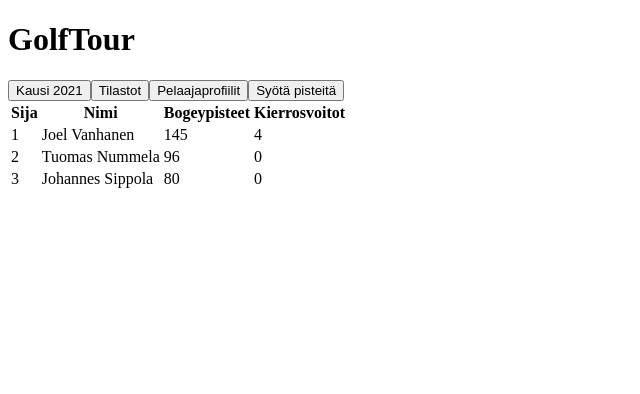
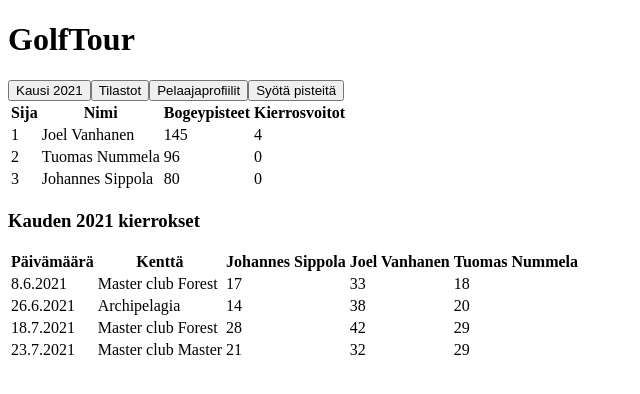
Before and after one commit to tuomax7/golftour, a React (Create React App) app: page / in a window 1280 px wide. Shown: the top 394 px of the page, without its empty margins (0-640 px from the left). Built offline with nearby package versions, Linux system fonts and the light colour scheme.

Commit message:
Began working on a list of played rounds.

```diff
--- a/src/App.js
+++ b/src/App.js
@@ -4,6 +4,7 @@ import ScoreInput from './components/ScoreInput'
 import Navbar from './components/Navbar.js'
 
 import {useState} from 'react'
+import RoundListing from './components/RoundListing';
 
 function App() {
 
@@ -13,20 +14,60 @@ function App() {
             name: "Johannes Sippola",
             score: [80, 0, 0],
             roundWins: [0, 0, 0],
-            records: [28, 0, 0]
+            records: [28, 0, 0],
+            id: "johannes"
         },
         {
             name: "Joel Vanhanen",
             score: [145, 0, 0],
             roundWins: [4, 0, 0],
-            records: [42, 0, 0]
+            records: [42, 0, 0],
+            id: "joel"
         },
         {
             name: "Tuomas Nummela",
             score: [96, 0, 0],
             roundWins: [0, 0, 0],
-            records: [29, 0, 0]
+            records: [29, 0, 0],
+            id: "tuomas"
         }
+    ]
+  )
+
+  const [rounds, setRounds] = useState(
+    [
+      [
+        {
+          date: "8.6.2021",
+          course: "Master club Forest",
+          johannes: 17,
+          joel: 33,
+          tuomas: 18
+        },
+        {
+          date: "26.6.2021",
+          course: "Archipelagia",
+          johannes: 14,
+          joel: 38,
+          tuomas: 20
+        },
+        {
+          date: "18.7.2021",
+          course: "Master club Forest",
+          johannes: 28,
+          joel: 42,
+          tuomas: 29
+        },
+        {
+          date: "23.7.2021",
+          course: "Master club Master",
+          johannes: 21,
+          joel: 32,
+          tuomas: 29
+        }
+      ],
+      [],
+      []
     ]
   )
 
@@ -40,6 +81,7 @@ function App() {
         <div>
           <Navbar currentSeason={currentSeason} appState={appState} setAppState={setAppState}/>
           <Leaderboard contestants={contestants} setContestants={setContestants} currentSeason={currentSeason} appState={appState}/>
+          <RoundListing currentSeason={currentSeason} contestants={contestants} rounds={rounds}/>
         </div>
       )
 
@@ -63,7 +105,7 @@ function App() {
         return(
           <div>
             <Navbar currentSeason={currentSeason} appState={appState} setAppState={setAppState} />
-            <ScoreInput contestants={contestants} setContestants={setContestants} currentSeason={currentSeason}/>
+            <ScoreInput contestants={contestants} setContestants={setContestants} currentSeason={currentSeason} rounds={rounds} setRounds={setRounds}/>
           </div>
         )
 
--- a/src/components/Leaderboard.js
+++ b/src/components/Leaderboard.js
@@ -9,7 +9,9 @@ const Leaderboard = ({contestants, setContestants, currentSeason, appState}) =>
 
         //Custom season- and scorebased sorting for leaderboard
 
-        const sortedLeaderboard = contestants.sort((a, b) => {
+        const sortedLeaderboard = [...contestants]
+
+        sortedLeaderboard.sort((a, b) => {
             if(a.score[currentSeason-2021] > b.score[currentSeason-2021]){
                 return -1
             }
--- /dev/null
+++ b/src/components/RoundListing.js
@@ -0,0 +1,31 @@
+import React from 'react'
+
+const RoundListing = ({currentSeason, contestants, rounds}) => {
+
+    return(
+        <div>
+            <h3>Kauden {currentSeason} kierrokset</h3>
+            <table>
+                <tbody>
+                    <tr>
+                        <th>Päivämäärä</th>
+                        <th>Kenttä</th>
+                        {contestants.map(contestant => <th key={contestant.name}>{contestant.name}</th>)}
+                    </tr>
+
+                    {rounds[currentSeason-2021].map(round =>
+                        <tr key={round.date+round.johannes+round.joel+round.tuomas}>
+                            <td>{round.date}</td>
+                            <td>{round.course}</td>
+                            <td>{round.johannes}</td>
+                            <td>{round.joel}</td>
+                            <td>{round.tuomas}</td>
+                        </tr>
+                    )}
+                </tbody>
+            </table>
+        </div>
+    )
+}
+
+export default RoundListing
--- a/src/components/ScoreInput.js
+++ b/src/components/ScoreInput.js
@@ -1,23 +1,45 @@
 import React from 'react'
 
-const ScoreInput = ({contestants, setContestants, currentSeason}) => {
+const ScoreInput = ({contestants, setContestants, currentSeason, rounds, setRounds}) => {
 
 
     const scoreInputted = () => {
-        let changedContestants = contestants
+        let changedContestants = [...contestants]
 
         changedContestants.map(changedContestant =>
 
             changedContestant.score[currentSeason-2021] += parseInt(document.getElementById(changedContestant.name).value)
 
         )
+
+
+        let appendedRounds = [...rounds[currentSeason-2021]]
+
+        appendedRounds.push(
+            {
+                date: document.getElementById('dateInput').value,
+                course: document.getElementById('courseInput').value,
+                johannes: parseInt(document.getElementById("Johannes Sippola").value),
+                joel: parseInt(document.getElementById("Joel Vanhanen").value),
+                tuomas: parseInt(document.getElementById("Tuomas Nummela").value)
+            }
+        )
+
+        let changedRounds = [...rounds]
+        changedRounds[currentSeason-2021] = appendedRounds
+
         setContestants(changedContestants)
+        setRounds(changedRounds)
 
     }
 
     const InputForm = () => {
         return(
             <div>
+                <label>Päivämäärä</label>
+                <input id="dateInput"></input>
+                <label>Kenttä</label>
+                <input id="courseInput"></input>
 
                 <table>
                     <tbody>
```
